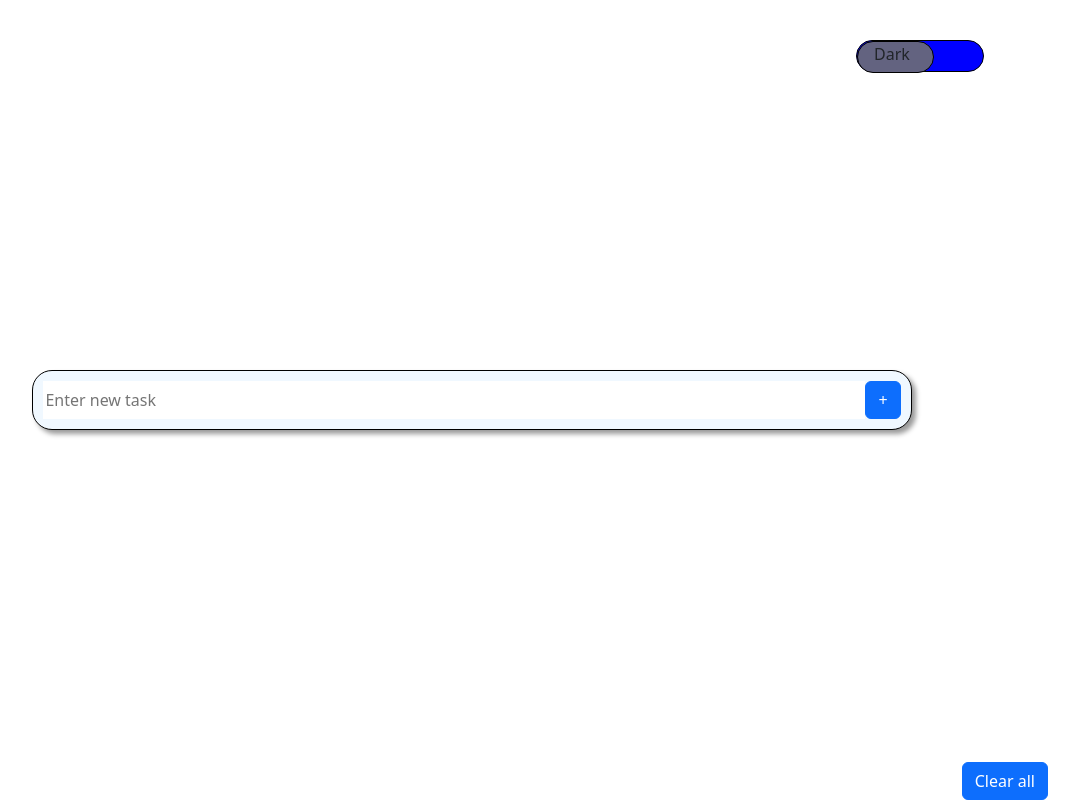
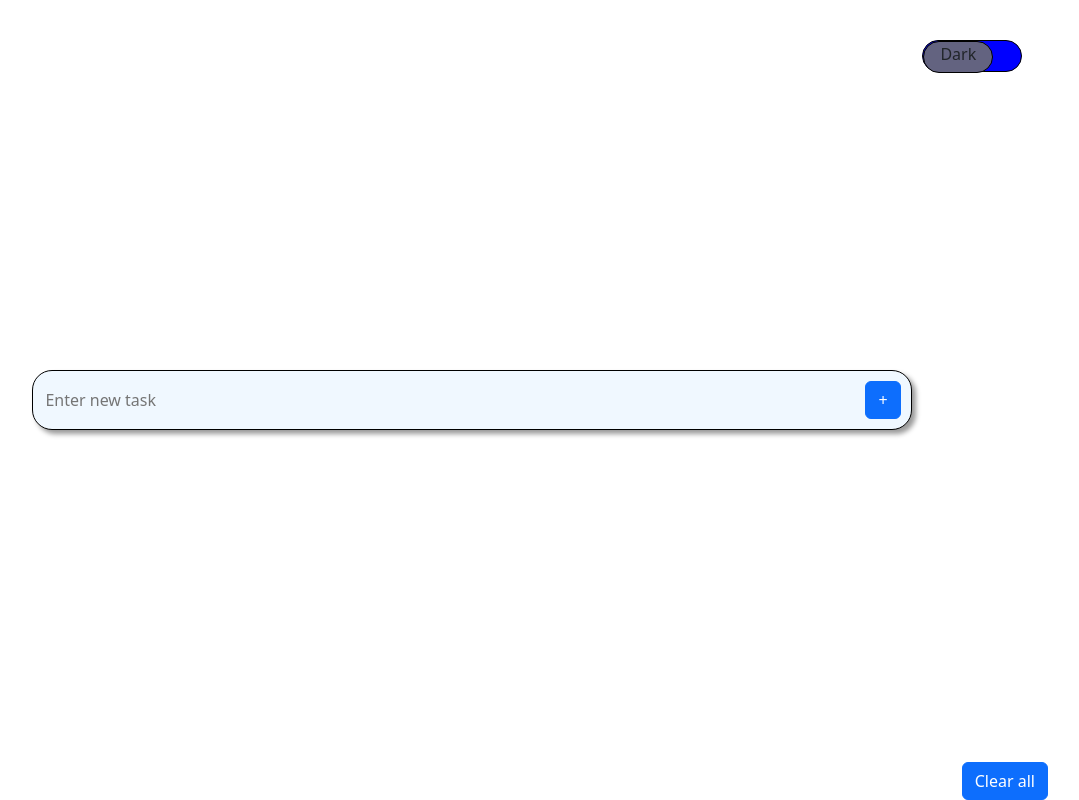
Before and after one commit to mhdhsp/To-Do-app, a plain HTML site: page index.html in a window 1280 px wide. Shown: the whole page, without its empty margins (168-1247 px from the left). Drawn offline with nearby package versions, Linux system fonts and the light colour scheme.

Commit message:
light changings

```diff
--- a/index.js
+++ b/index.js
@@ -33,7 +33,7 @@ function newListItem(item)
 
     b1. addEventListener("click",function(){
 
-            this.parentElement.parentElement.style.display="none";
+            this.parentElement.parentElement.remove();
 
         });
 
--- a/style.css
+++ b/style.css
@@ -25,7 +25,7 @@
 .add-container input
 {
     border: none;
-    background-color: #ffffff;
+    background-color:inherit;
     width: 100%;
     color: #212529;
 
@@ -97,11 +97,11 @@
     background-color: blue;
     border: 1px solid black;
     border-radius: 20px;
-    width: 10vw;
+    width: 100px;
     height: 4vh;
     position: fixed;
     top: 5vh;
-    right: 10vw;
+    right: 7vw;
     cursor: pointer;
     padding: 0;
 
@@ -113,7 +113,7 @@
      background-color: rgb(99, 99, 128);
     border: 1px solid black;
     border-radius: 20px;
-    width: 6vw;
+    width: 70px;
     height: 4vh;
 
     padding:0 1rem;
```
